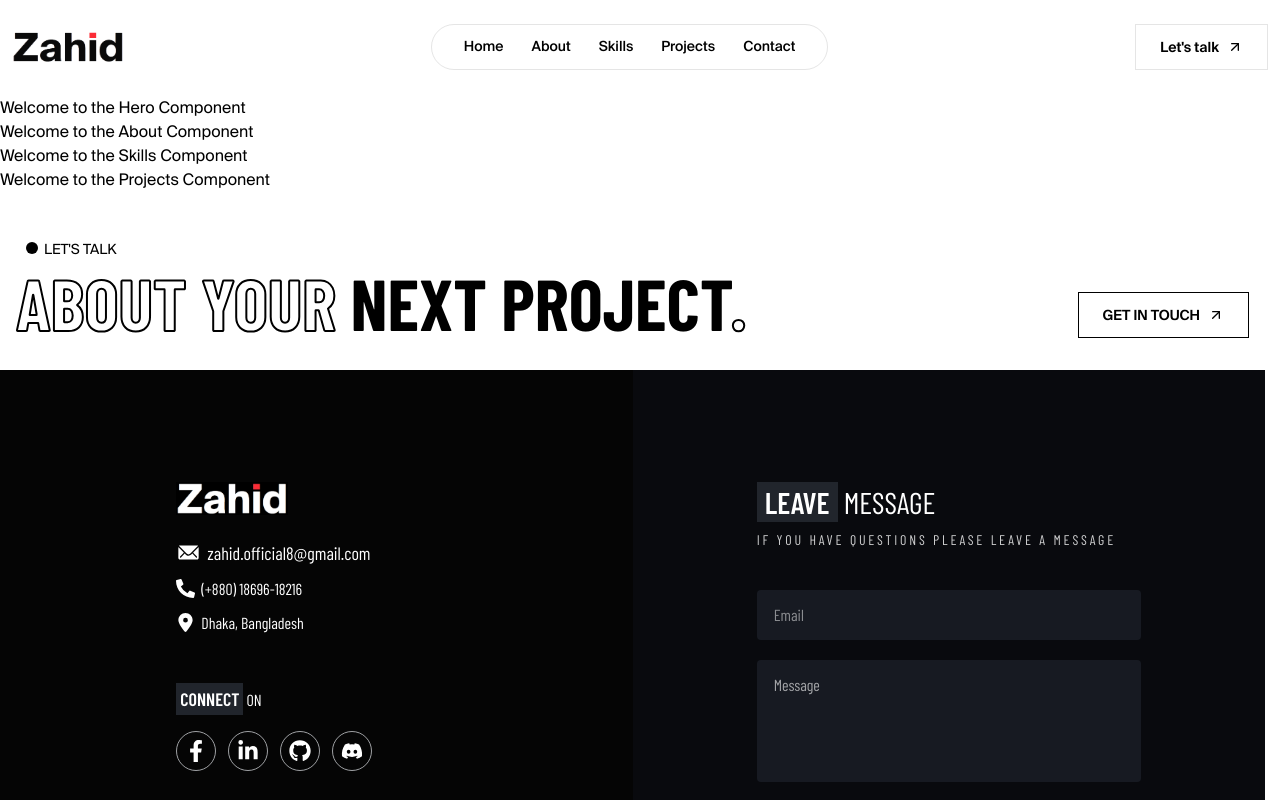
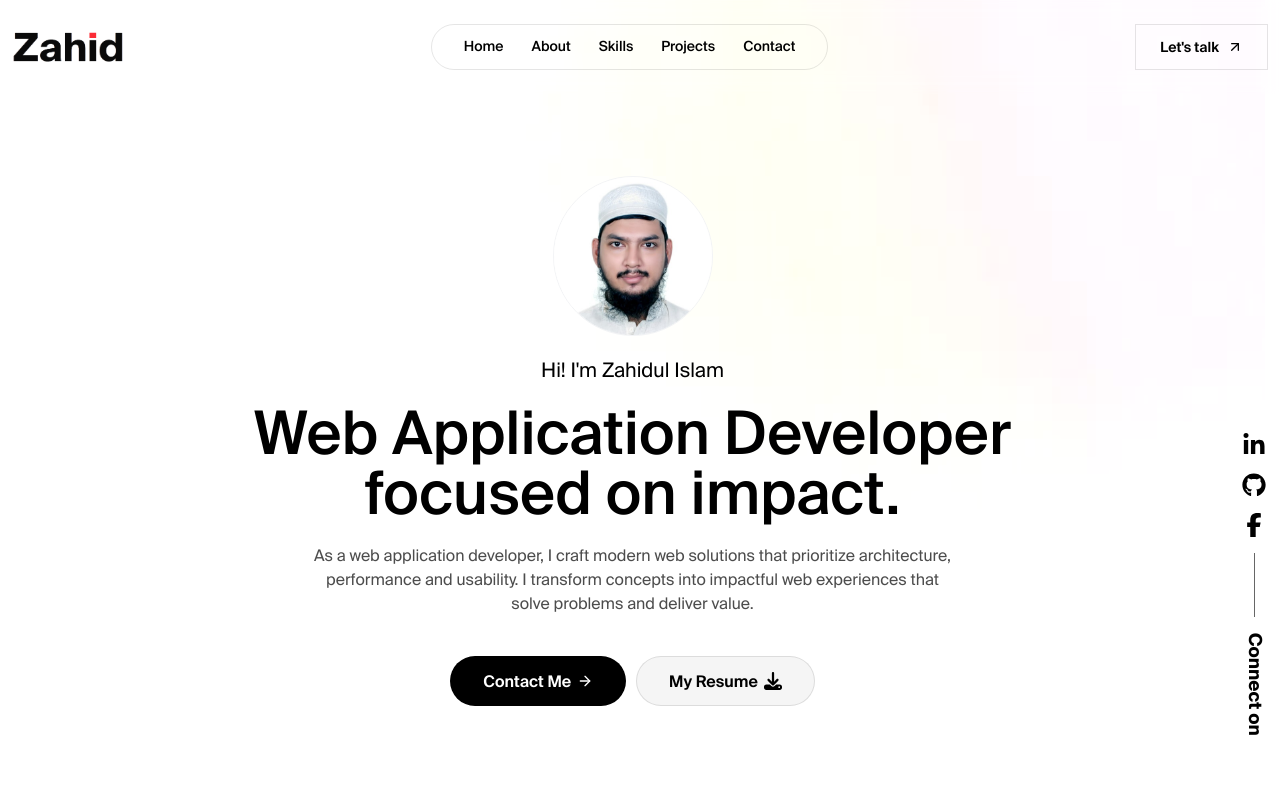
Before and after one commit to zahid-official/portfolio-v1, a Next.js app: page / in a window 1280 px wide. Shown: the top 800 px of the page. Built offline with nearby package versions, Linux system fonts and the light colour scheme.

Commit message:
Add hero section

```diff
--- a/src/app/globals.css
+++ b/src/app/globals.css
@@ -139,6 +139,6 @@
   }
 
   .vertical-text {
-    writing-mode: vertical-rl;
+    writing-mode: vertical-lr;
   }
 }
--- a/src/components/home/HomePageClient.tsx
+++ b/src/components/home/HomePageClient.tsx
@@ -9,8 +9,8 @@ import Skills from "./sections/Skills";
 const HomePageClient = () => {
   return (
     <div className="min-h-screen">
+      <main>
       <Navbar />
-      <main className="pt-24">
         <Hero />
         <About />
         <Skills />
--- a/src/components/home/sections/Hero.tsx
+++ b/src/components/home/sections/Hero.tsx
@@ -1,9 +1,106 @@
+import background from "@/assets/images/background.png";
+import profile from "@/assets/images/profile.jpeg";
+import { cn } from "@/lib/utils";
+import { ArrowRight } from "lucide-react";
+import Image from "next/image";
+import Link from "next/link";
+import { FaGithub, FaLinkedinIn } from "react-icons/fa";
+import { FaDownload, FaFacebookF } from "react-icons/fa6";
+
 // Hero Component
 const Hero = () => {
   return (
-    <div>
-      <h1>Welcome to the Hero Component</h1>
-    </div>
+    <header
+      id="home"
+      className="bg-bottom-left md:pt-44 pt-28 pb-36"
+      style={{ backgroundImage: `url(${background.src})` }}
+    >
+      <div className="mx-auto max-w-7xl px-5 text-center">
+        {/* img */}
+        <div className="flex justify-center">
+          <Image
+            src={profile}
+            alt="Zahidul Islam"
+            className="h-36 w-36 rounded-full border border-gray-100 object-cover sm:h-40 sm:w-40"
+          />
+        </div>
+
+        {/* text */}
+        <div>
+          <p className="mt-5 text-xl sm:mb-6 mb-4">
+            Hi! I&apos;m Zahidul Islam
+          </p>
+          <h1 className="text-4xl font-medium sm:text-6xl">
+            Web Application Developer <br /> focused on impact.
+          </h1>
+          <p className="mx-auto mt-4 max-w-2xl text-sm text-black/70 sm:text-base">
+            As a web application developer, I craft modern web solutions that
+            prioritize architecture, performance and usability. I transform
+            concepts into impactful web experiences that{" "}
+            <br className="max-lg:hidden" /> solve problems and deliver value.
+          </p>
+        </div>
+
+        {/* button */}
+        <div className="sm:mt-10 mt-5 flex flex-wrap justify-center gap-2.5">
+          <Link href="#contact">
+            <button
+              className={cn(
+                "group inline-flex items-center justify-self-end gap-1.5 border border-black/10 px-8 py-3 font-semibold transition-colors duration-200 cursor-pointer rounded-full bg-foreground text-background hover:bg-secondary hover:text-foreground"
+              )}
+            >
+              Contact Me
+              <ArrowRight className="size-4 transition-transform duration-200 group-hover:translate-x-1.5" />
+            </button>
+          </Link>
+
+          <Link
+            href="https://drive.google.com/file/d/16-vdGp3w0AurEBYW8OFlDNqaVqm4qRFH/view?usp=drive_link"
+            target="_blank"
+            rel="noreferrer"
+            className="group inline-flex items-center justify-self-end gap-1.5 border border-black/10 px-8 py-3 font-semibold transition-colors duration-200 cursor-pointer rounded-full bg-secondary text-foreground hover:bg-foreground hover:text-background"
+          >
+            My Resume
+            <FaDownload size={18} />
+          </Link>
+        </div>
+
+        {/* social */}
+        <div className="fixed bottom-16 right-3 hidden flex-col items-center gap-4 text-2xl lg:flex">
+          <Link
+            href="https://www.linkedin.com/in/zahid-web/"
+            target="_blank"
+            rel="noreferrer"
+            className="transition-colors hover:text-black/70"
+          >
+            <FaLinkedinIn />
+          </Link>
+
+          <Link
+            href="https://github.com/zahid-official"
+            target="_blank"
+            rel="noreferrer"
+            className="transition-colors hover:text-black/70"
+          >
+            <FaGithub />
+          </Link>
+
+          <Link
+            href="https://www.facebook.com/zahid.official8"
+            target="_blank"
+            rel="noreferrer"
+            className="transition-colors hover:text-black/70"
+          >
+            <FaFacebookF />
+          </Link>
+
+          <div className="h-16 w-px bg-black/60"></div>
+          <p className="vertical-text text-lg font-bold text-black">
+            Connect on
+          </p>
+        </div>
+      </div>
+    </header>
   );
 };
 
--- a/src/components/shared/Navbar.tsx
+++ b/src/components/shared/Navbar.tsx
@@ -36,8 +36,8 @@ const Navbar = () => {
   return (
     <motion.header
       className={cn(
-        "fixed top-0 left-0 right-0 z-40 bg-white/92 backdrop-blur",
-        isScrolled ? "shadow-sm" : ""
+        "fixed top-0 left-0 right-0 z-40  backdrop-blur",
+        isScrolled ? "shadow-sm bg-white/92" : ""
       )}
     >
       <div className="mx-auto w-full max-w-7xl px-3 py-6 flex items-center gap-2.5 justify-between">
```
Also changed, not shown: src/assets/images/profile.jpeg.
